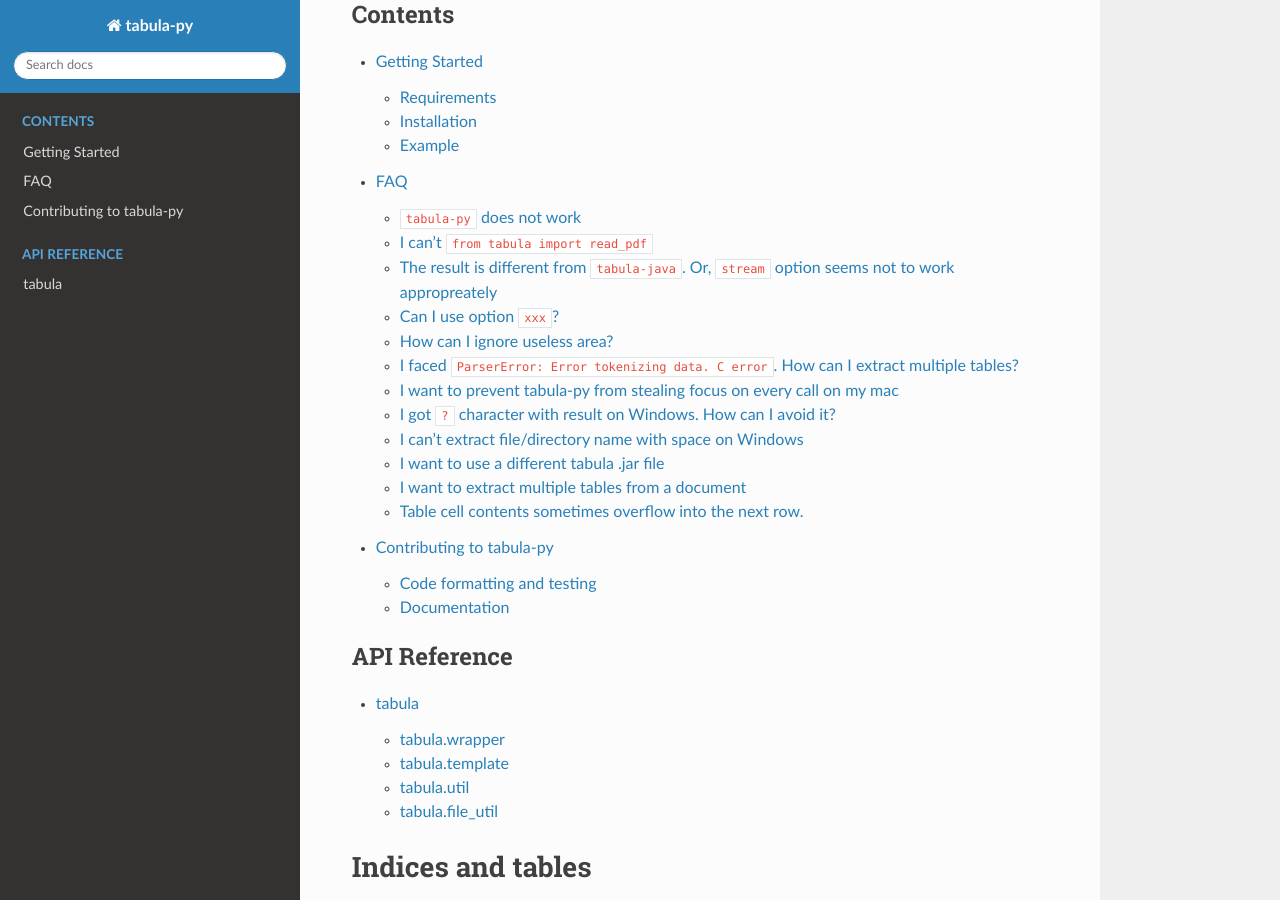
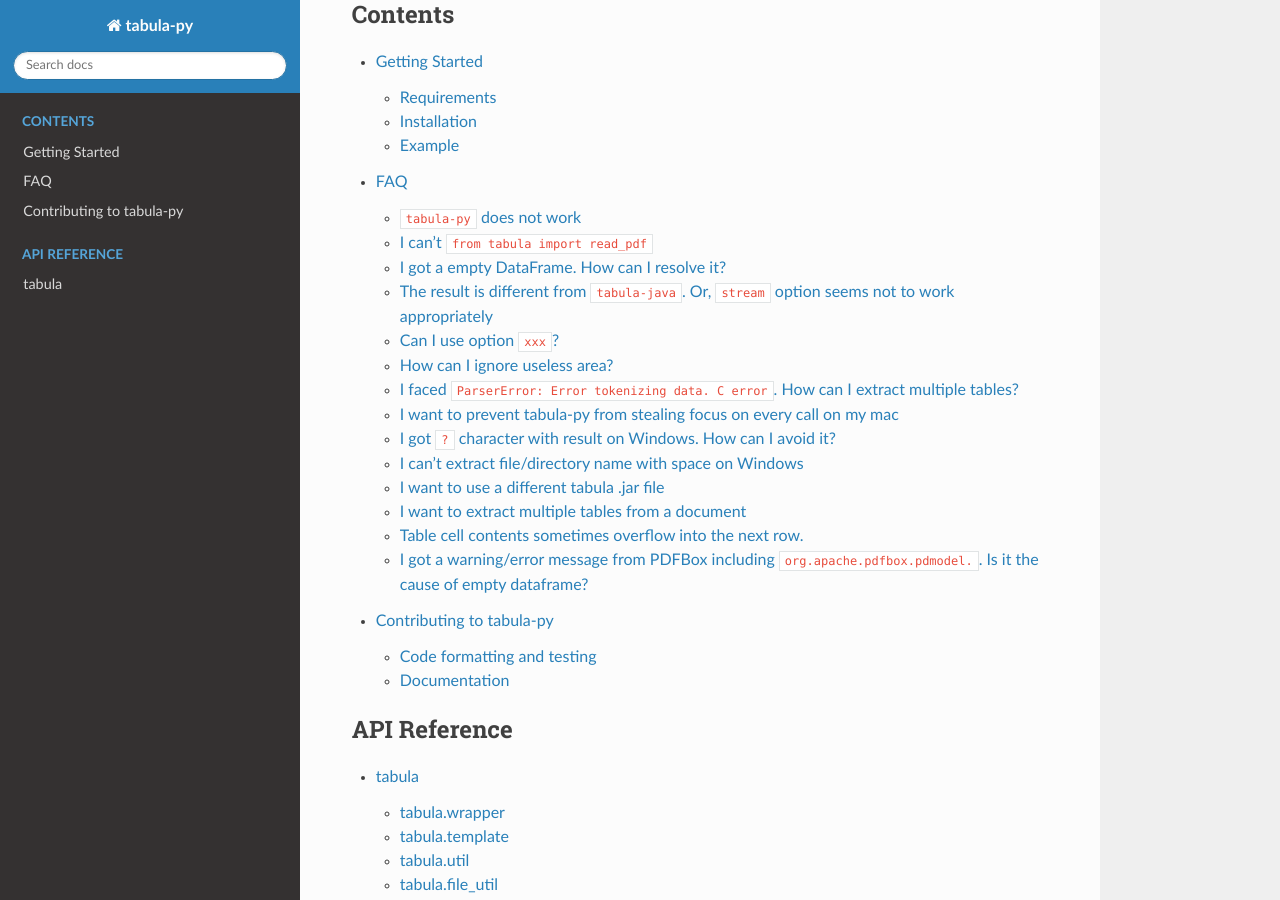
Before and after one commit to chezou/tabula-py, a Sphinx documentation site: the page built from docs/index.rst, in a window 1280 px wide and 900 px high, scrolled down 303 px. Built offline with Sphinx 7.4.7 and the Read the Docs theme 2.0.0, drawn with Linux system fonts in a browser that asks for light colours; pages that are not in the unit, such as notebooks, are missing from menus; some of the changed lines change nothing that is shown.

Commit message:
doc: add FAQ

```diff
--- a/docs/faq.rst
+++ b/docs/faq.rst
@@ -20,7 +20,27 @@
    pip uninstall tabula
    pip install tabula-py
 
-The result is different from ``tabula-java``. Or, ``stream`` option seems not to work appropreately
+I got a empty DataFrame. How can I resolve it?
+^^^^^^^^^^^^^^^^^^^^^^^^^^^^^^^^^^^^^^^^^^^^^^^^^
+
+Depending on the PDF's complexity, it might be difficult to extract table contents accuracy.
+
+Tuning points of tabula-py are limited:
+
+* Set specific ``area`` for accurate table detection
+* Try ``lattice=True`` option for the table having explicit line. Or try ``stream=True`` option
+
+To know the limitation of tabula-java, I highly recommend to use `tabula app <https://tabula.technology/>`_, the GUI version of `tabula-java <https://github.com/tabulapdf/tabula-java/>`_.
+
+tabula app can:
+
+* specify the area with GUI
+* show preview of the extraction with lattich or stream mode
+* export template that is reusable for tabula-py
+
+Even if you can't extract tabula-py for those table contents which can be extracted tabula app appropriately, file an issue on GitHub.
+
+The result is different from ``tabula-java``. Or, ``stream`` option seems not to work appropriately
 ^^^^^^^^^^^^^^^^^^^^^^^^^^^^^^^^^^^^^^^^^^^^^^^^^^^^^^^^^^^^^^^^^^^^^^^^^^^^^^^^^^^^^^^^^^^^^^^^^^^^^^^^^^^
 
 ``tabula-py`` set ``guess`` option ``True`` by default, for beginners. It is known to make a conflict between ``stream`` option. If you feel something strange with your result, please set ``guess=False``.
@@ -150,3 +170,10 @@
 ^^^^^^^^^^^^^^^^^^^^^^^^^^^^^^^^^^^^^^^^^^^^^^^^^^^^^^^^^
 
 You can try using ``lattice=True``\ , which will often work if there are lines separating cells in the table.
+
+I got a warning/error message from PDFBox including ``org.apache.pdfbox.pdmodel.``. Is it the cause of empty dataframe?
+^^^^^^^^^^^^^^^^^^^^^^^^^^^^^^^^^^^^^^^^^^^^^^^^^^^^^^^^^^^^^^^^^^^^^^^^^^^^^^^^^^^^^^^^^^^^^^^^^^^^^^^^^^^^^^^^^^^^^^^^^^^
+
+No.
+
+Sometimes, you might see message like `` Jul 17, 2019 10:21:25 AM org.apache.pdfbox.pdmodel.font.PDType1Font WARNING: Using fallback font NimbusSanL-Regu for Univers. Nothing was parsed from this one.`` This error message came from Apache PDFBox which is used under tabula-java, and this is caused by the PDF itself. Neither tabula-py nor tabula-java can't handle the warning itself, except for silent option that suppress the warning.
```
